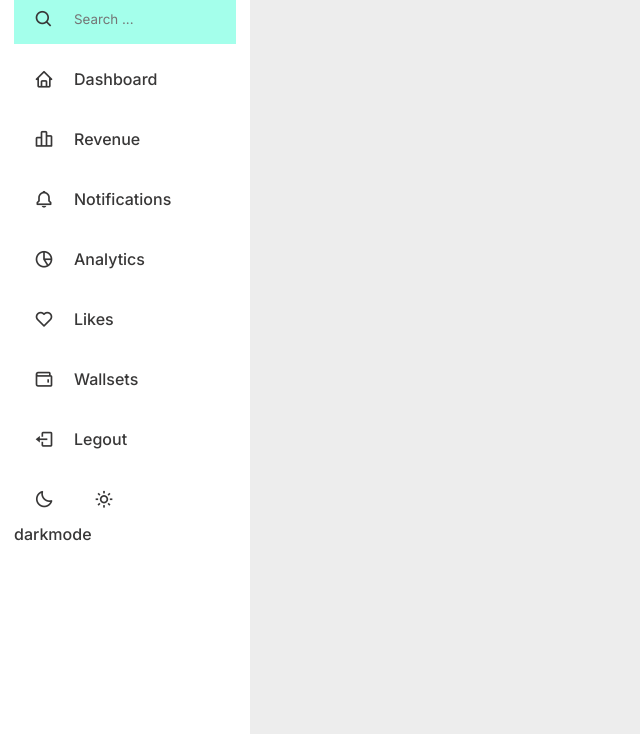
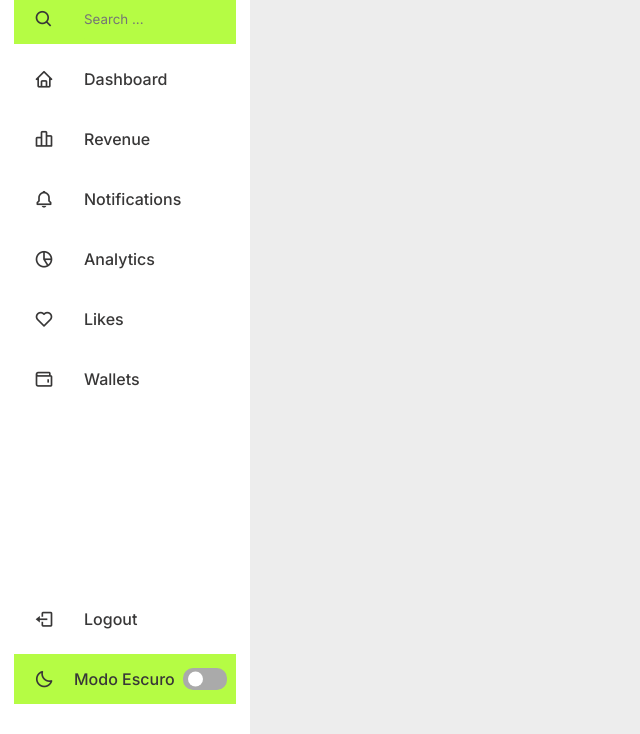
Before and after one commit to GuilhermeNantes/Site-2-cursoVoucher, a plain HTML site: page index.html in a window 1280 px wide. Shown: the part 66-800 px from the top of the page, without its empty margins (0-640 px from the left). Drawn offline with nearby package versions, Linux system fonts and the light colour scheme.

Commit message:
fim da sidebar bora Java Script

```diff
--- a/asstes/css/styles.css
+++ b/assets/css/styles.css
@@ -1,39 +1,39 @@
-/*  importig font from google  */
+/* Importando font do Google */
 @import url('https://fonts.googleapis.com/css2?family=Inter:ital,opsz,wght@0,14..32,100..900;1,14..32,100..900&display=swap');
 
-
-*{
+* {
     font-family: "Inter", sans-serif;
     margin: 0;
     padding: 0;
     box-sizing: border-box;
 }
-:root{
+
+:root {
     /* ======= Cores/Color ========= */
     --body-color: #ededed;
     --text-color: #383737;
     --sidebar-color: #fff;
-    --primeira-color: #3ee2e2;
-    --primeira-color-clara: #a4ffeb;
-    --toggle-colot: #aaa;
+    --primeira-color: #67eb0f;
+    --primeira-color-clara: #b5fc44;
+    --toggle-color: #aaa;
 
-    /* ========== Animaçao ========== */
+    /* ========== Animação ========== */
     --tran-01: all 0.2s ease;
     --tran-04: all 0.3s ease;
     --tran-02: all 0.4s ease;
     --tran-03: all 0.5s ease;
 
-    /* isso sao as coisa que eu vou utilizar no meu site  */
+    /* Isso são as variáveis reutilizáveis */
 }
 
-body{
+body {
     height: 100vh;
     background: var(--body-color);
 }
 
 /* ===== Sidebar ===== */
 
-.sidebar{
+.sidebar {
     position: fixed;
     top: 0;
     left: 0;
@@ -43,19 +43,19 @@ body{
     background: var(--sidebar-color);
 }
 
-/* ===== Resuable CSS ===== */
+/* ===== Reusable CSS ===== */
 
 .sidebar .text {
     font-size: 16px;
     font-weight: 500;
-    color: var(--text-color)
+    color: var(--text-color);
 }
+
 .sidebar .image {
     min-width: 60px;
     display: flex;
     align-items: center;
 }
-
 
 .sidebar li {
     height: 50px;
@@ -64,40 +64,50 @@ body{
     display: flex;
     align-items: center;
 }
-.sidebar li .icons{
+
+.sidebar li .icons {
     display: flex;
     align-items: center;
     justify-content: center;
     min-width: 60px;
     font-size: 20px;
+    margin-right: 10px; /* Espaçamento entre ícone e texto */
 }
+
 .sidebar li .icons,
-.sidebar li .text{
+.sidebar li .text {
     color: var(--text-color);
 }
-.sidebar header{
+
+.sidebar header {
     position: relative;
 }
-.sidebar .image-text img{
+
+.sidebar .image-text img {
     width: 40px;
     height: 40px;
     border-radius: 14px;
 }
-.sidebar header .image-text{
+
+.sidebar header .image-text {
     display: flex;
     align-items: center;
 }
+
 header .image-text .header-text {
     display: flex;
     flex-direction: column;
 }
-.header-text .name{
+
+.header-text .name {
     font-weight: 600;
 }
-.header-text .profisson{
+
+.header-text .profissao {
     margin-top: -2px;
 }
-.sidebar header .toggle{
+
+.sidebar header .toggle {
     position: absolute;
     top: 15px;
     right: -25px;
@@ -113,10 +123,11 @@ header .image-text .header-text {
     font-size: 22px;
 }
 
-.sidebar .search-box{
+.sidebar .search-box {
     background-color: var(--primeira-color-clara);
 }
-.search-box input{
+
+.search-box input {
     height: 100%;
     width: 100%;
     border-radius: 6px;
@@ -136,10 +147,62 @@ header .image-text .header-text {
 }
 
 .sidebar li a:hover {
-    background-color: var(--primeira-color);
+    background: var(--primeira-color);
 }
+
 .sidebar li a:hover .icons,
-.sidebar li a:hover .text{
+.sidebar li a:hover .text {
     color: var(--sidebar-color);
     transition: var(--tran-04);
 }
+
+.sidebar .menu-bar {
+    height: calc(100vh - 80px); /* Ajuste da altura Da Tela*/
+    display: flex;
+    flex-direction: column;
+    justify-content: space-between;
+}
+
+.sidebar .mode{
+    background: var(--primeira-color-clara);
+}
+
+.menu-bar .mode .mode-sun{
+    height: 50px;
+    width: 60px;
+    display: flex;
+    align-items: center;
+
+}
+.menu-bar .mode i{
+    position: absolute;
+}
+.menu-bar .mode i.sun{
+    opacity: 0;
+}
+.menu-bar .mode .toggles-switch{
+    display: flex;
+    align-items: center;
+    justify-content: center;
+    height: 100%;
+    min-width: 60px;
+    cursor: pointer;
+}
+.toggles-switch .switch{
+    position: relative;
+    border-radius: 10px;
+    height: 22px;
+    width: 44px;
+    background: var(--toggle-color);
+}
+.switch::before {
+    content: '';
+    position: absolute;
+    height: 15px;
+    width: 15px;
+    top: 50%;
+    left: 5px;
+    transform: translateY(-50%);
+    border-radius: 50%;
+    background: var(--sidebar-color);
+}
--- a/asstes/js/script.js
+++ /dev/null
@@ -1 +0,0 @@
-console.log("ssisisisiisisi")
--- a/index.html
+++ b/index.html
@@ -7,37 +7,37 @@
 
     <!-- ========== CSS ========= -->
 
-    <link rel="stylesheet" href="/asstes/css/styles.css">
+    <link rel="stylesheet" href="/assets/css/styles.css">
 
     <!-- ====== boxicones ======= -->
 
     <link href='https://unpkg.com/boxicons@2.1.4/css/boxicons.min.css' rel='stylesheet'>
 
-    <title>side de vendas| sla o tema</title>
+    <title>Site de vendas | Tema Desconhecido</title>
 
 </head>
 <body>
-    <div class="sidebar">
+    <nav class="sidebar">
         <header>
             <div class="image-text">
                 <span class="image">
-                    <img src="https://img.elo7.com.br/product/zoom/45A7149/caneca-meme-bolsotse-bolsonaro-comunista-canecas-engracadas.jpg" alt="Logo">
+                    <img src="/assets/images/bolsonminion.jpg" alt="Logo">
                 </span>
 
                 <div class="text header-text">
                     <span class="name">Guilherme Dev</span>
-                    <span class="profisson">Vendedor</span>
+                    <span class="profissao">Vendedor</span>
                 </div>
             </div>
 
             <i class='bx bxs-chevron-right toggle'></i>
 
             <div class="menu-bar">
-                <div class="menu">
+                <nav class="menu">
                     <li class="search-box">
-                        <a href="#">
+                        <a href="#" aria-label="Pesquisar">
                             <i class='bx bx-search icons' ></i>
-                            <input type="search" placeholder="Search ...">
+                            <input type="search" placeholder="Search ..." aria-label="Pesquisar...">
                         </a>
                     </li>
                     <ul class="menu-links">
@@ -74,35 +74,40 @@
                         <li class="nav-links">
                             <a href="#">
                                 <i class='bx bx-wallet icons'></i>
-                                <span class="text nav-text">Wallsets</span>
+                                <span class="text nav-text">Wallets</span>
                             </a>
                         </li>
                     </ul>
-                </div>
+                </nav>
 
                 <div class="buttons-content">
                     <li class="">
                         <a href="#">
                             <i class='bx bx-log-out icons'></i>
-                            <span class="text nav-text">Legout</span>
+                            <span class="text nav-text">Logout</span>
                         </a>
                     </li>
 
-                    <div class="mode">
-                        <li class="mode-sun">
-                            <i class='bx bx-moon icons'></i>
-                            <i class='bx bx-sun icons'></i>
-                        </li>
-                        <span class="mode-text text">darkmode</span>
+                    <li class="mode">
+                        <div class="mode-sun">
+                            <i class='bx bx-moon icons moon'></i>
+                            <i class='bx bx-sun icons sun'></i>
+                        </div>
+                        <span class="mode-text text">Modo Escuro</span>
 
                         <div class="toggles-switch">
                             <span class="switch"></span>
                         </div>
 
-                    </div>
+                    </li>
                 </div>
             </div>
         </header>
-    </div>
+    </nav>
+
+    <!-- ====== Java Script ====== -->
+
+    <script src="/assets/js/script.js"></script>
+
 </body>
 </html>
```
Also changed, not shown: assets/images/bolsonminion.jpg (added), assets/js/script.js (added), 1 other file.
